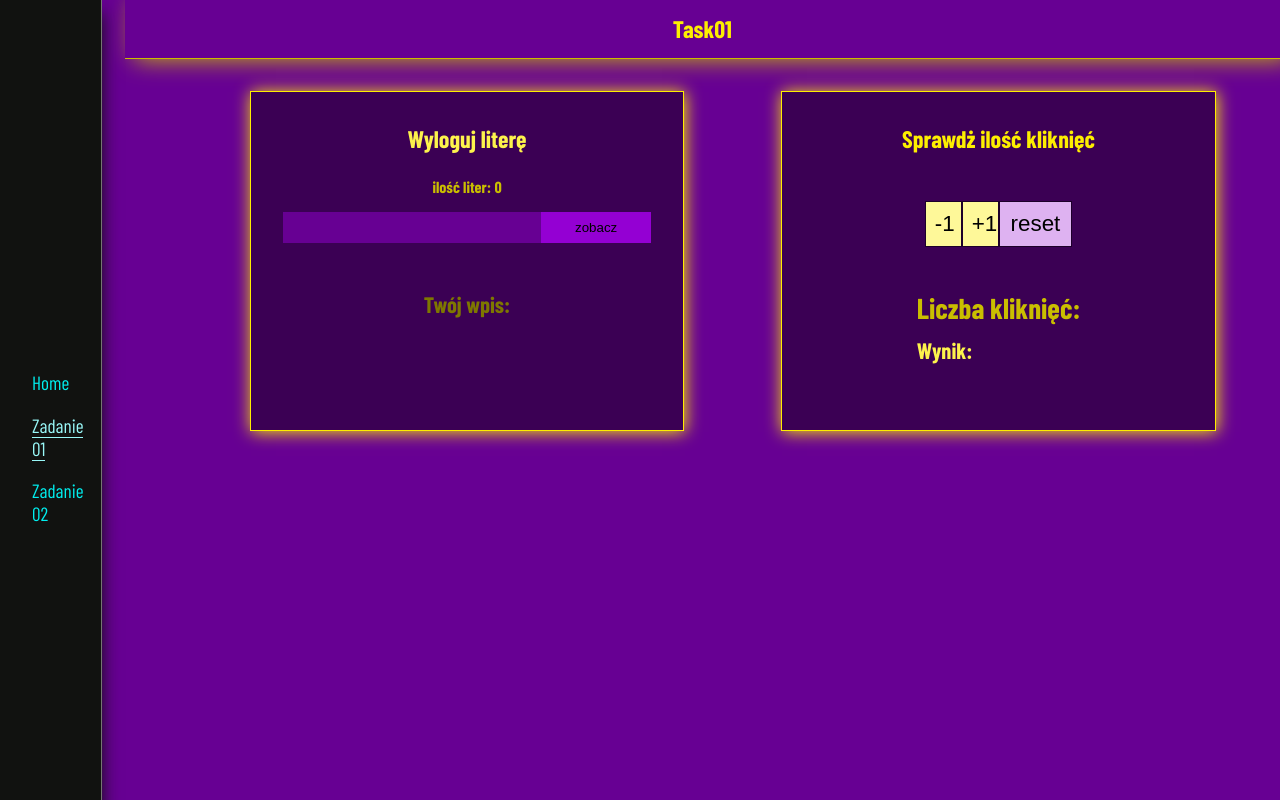
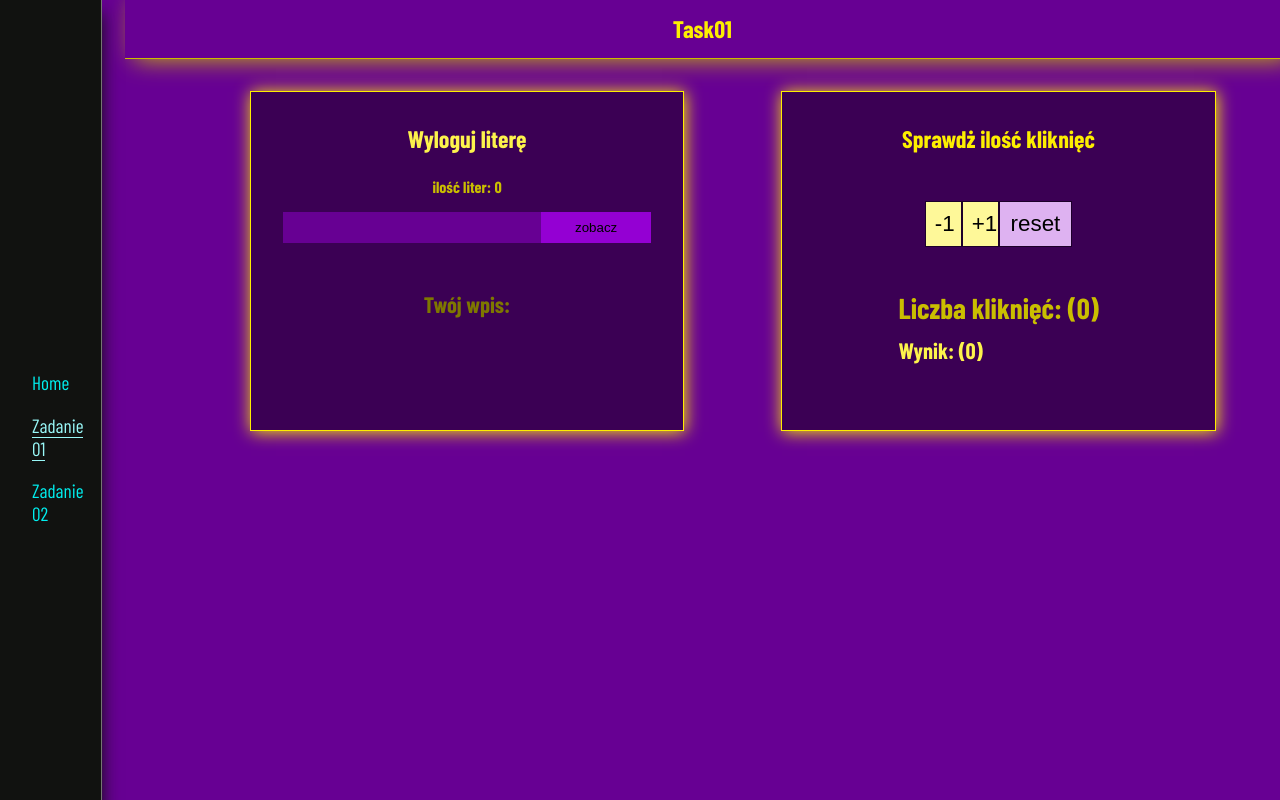
Before and after one commit to Scorpion19702022/MyReact_App001, a React (Create React App) app: page /Task01 in a window 1280 px wide. Built offline with nearby package versions, Linux system fonts and the light colour scheme; a web font is replaced by a local one.

Commit message:
first context

```diff
--- a/src/Components/Task01/Context/Task01Context.js
+++ b/src/Components/Task01/Context/Task01Context.js
@@ -32,13 +32,15 @@ export const AddFunctionsTask01Provider = ({ children }) => {
 
 	// ===================== SecondTask01 ========================
 
-	const test = 'second'
+	const [results, setResults] = useState(0)
+
+	const [amountClick, setAmountClick] = useState([])
 
 	// ===========================================================
 
 	return (
 		<Task01Context.Provider
-			value={{ textTask01a, changeState, handleClickAddTextInTask01a, handleChange, textView, test }}
+			value={{ textTask01a, changeState, handleClickAddTextInTask01a, handleChange, textView, results, amountClick }}
 		>
 			{children}
 		</Task01Context.Provider>
--- a/src/Components/Task01/SecondTask01.js
+++ b/src/Components/Task01/SecondTask01.js
@@ -1,6 +1,10 @@
+import { useContext } from 'react'
 import styles from './Task01.module.css'
+import Task01Context from './Context/Task01Context'
 
 const SecondTask01 = () => {
+	const { results, amountClick } = useContext(Task01Context)
+
 	return (
 		<div className={styles.wrapper_second_task01}>
 			<h1 className={styles.heading_second_task01}>Sprawdż ilość kliknięć</h1>
@@ -11,10 +15,10 @@ const SecondTask01 = () => {
 			</div>
 			<div className={styles.box_results_task01}>
 				<h4 className={styles.heading_result_click}>
-					Liczba kliknięć: <span className={styles.span_result_click_task01}></span>{' '}
+					Liczba kliknięć: <span className={styles.span_result_click_task01}>({amountClick.length})</span>{' '}
 				</h4>
 				<h4 className={styles.heading_result}>
-					Wynik: <span className={styles.span_result_task01}></span>{' '}
+					Wynik: <span className={styles.span_result_task01}>({results})</span>{' '}
 				</h4>
 			</div>
 		</div>
```
